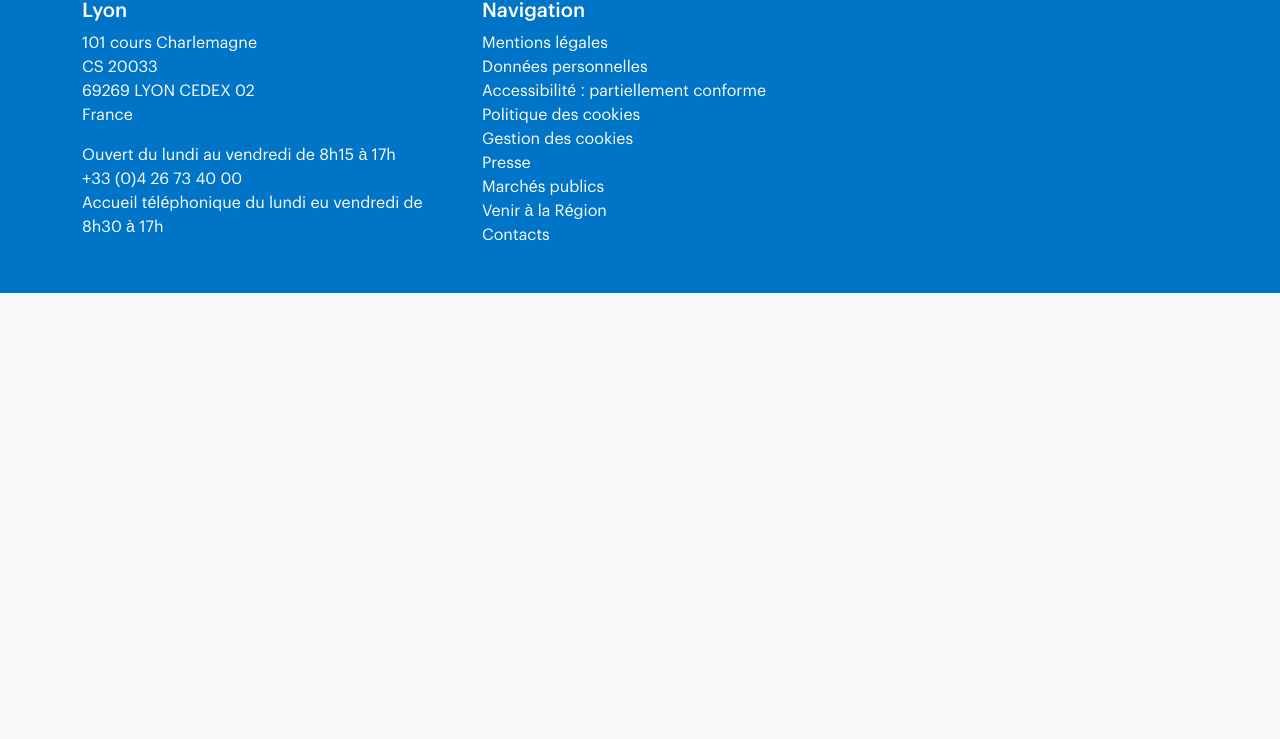
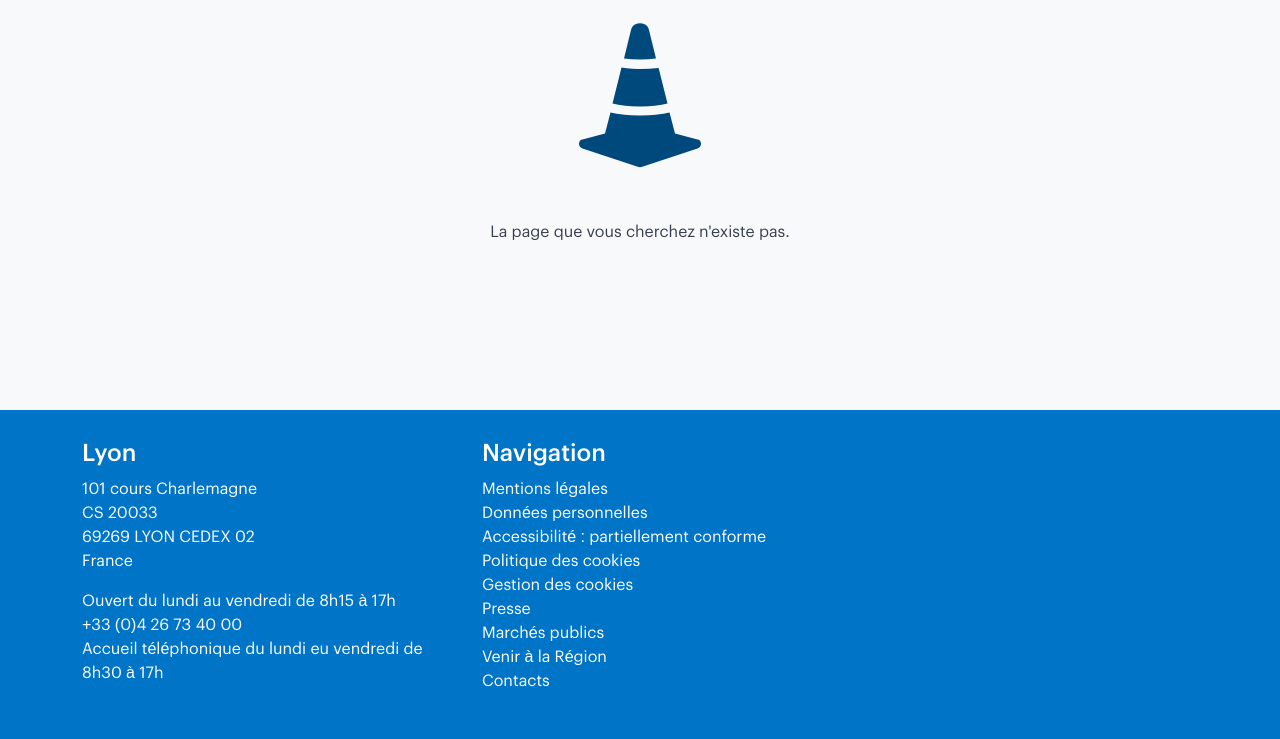
Before and after one commit to Lydie-pixel/Trouve_ton_artisan, a website: page public/404.html in a window 1280 px wide. Shown: the part 277-1016 px from the top of the page. Before the commit the page ends 800 px from the top, so only its background shows below. Drawn offline with nearby package versions, Linux system fonts and the light colour scheme; no server answers.

Commit message:
Correction SEO

```diff
--- a/artisan-front/asset/css/general.css
+++ b/artisan-front/asset/css/general.css
@@ -169,6 +169,17 @@ footer a {
   margin-bottom: 20px;
 }
 
+.fail-page{
+  text-align: center;
+  padding: 100px 20px;
+}
+
+.fail-page i {
+  font-size: 150px;
+  color: #00497c;
+  margin-bottom: 20px;
+}
+
 /* =====================
    TABLETTE
 ===================== */
--- a/artisan-front/components/Footer.html
+++ b/artisan-front/components/Footer.html
@@ -3,7 +3,7 @@
         <div class="row">
 
         <div class="col-md-4">
-            <h5>Lyon</h5>
+            <h4>Lyon</h4>
             <address>101 cours Charlemagne
                 <br>
                 CS 20033
@@ -22,7 +22,7 @@
         </div>
 
         <div class="col-md-4">
-            <h5>Navigation</h5>
+            <h4>Navigation</h4>
             <ul class="list-unstyled">
                 <li><a href="/artisan-front/pages/build.html">Mentions légales</a></li>
                 <li><a href="/artisan-front/pages/build.html">Données personnelles</a></li>
--- a/artisan-front/pages/404.html
+++ b/public/404.html
@@ -3,6 +3,7 @@
     <head>
         <meta charset="UTF-8">
         <meta name="viewport" content="width=device-width, initial-scale=1.0">
+        <meta name="robots" content="noindex, nofollow">
         <title>Page non trouvé</title>
 
         <link href="/artisan-front/asset/img/favicon.png" rel="icon">
@@ -14,11 +15,13 @@
     <body>
         <div id="header"></div>
         <main>
-            <h2>Page non trouvée</h2>
-            <p>
-                La page que vous cherchez n'existe pas.
+
+            <div class="fail-page">
+                <h2>Page non trouvée</h2>
                 <i class="bi bi-cone-striped"></i>
-            </p>
+                <p>La page que vous cherchez n'existe pas.</p>
+            </div>
+
         </main>
         <div id="footer"></div>
         <script src="https://cdn.jsdelivr.net/npm/bootstrap@5.3.3/dist/js/bootstrap.bundle.min.js"></script>
```
Also changed, not shown: artisan-front/components/ArtisanCard.html (+1 -1 lines), artisan-front/pages/Artisans.html (+1 -0 lines), artisan-front/pages/artisan.html (+7 -5 lines), artisan-front/pages/build.html (+1 -0 lines).
